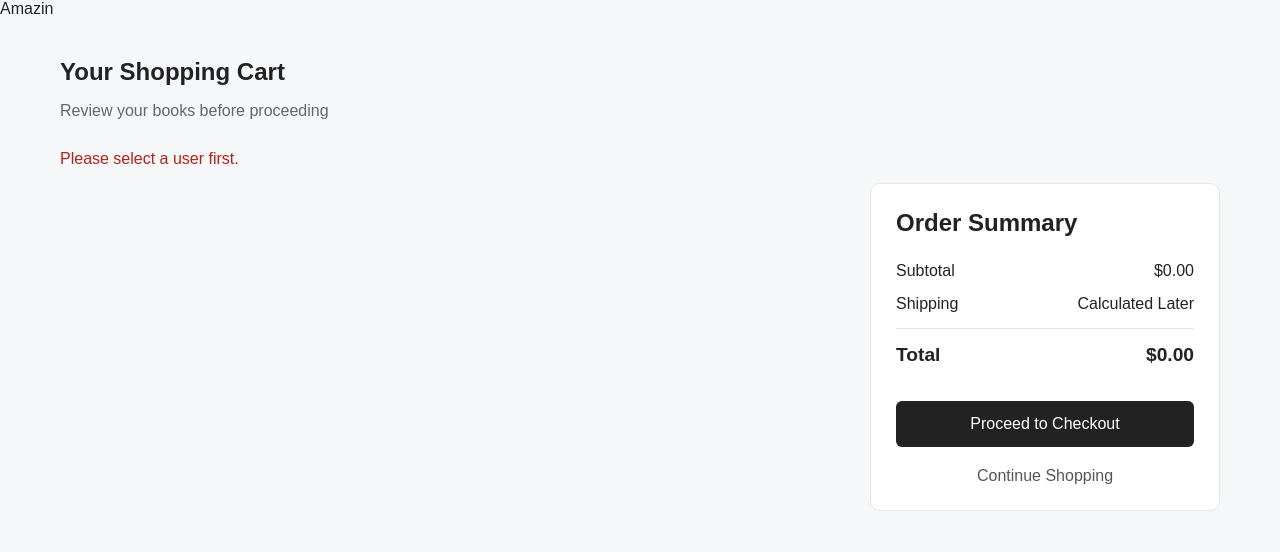
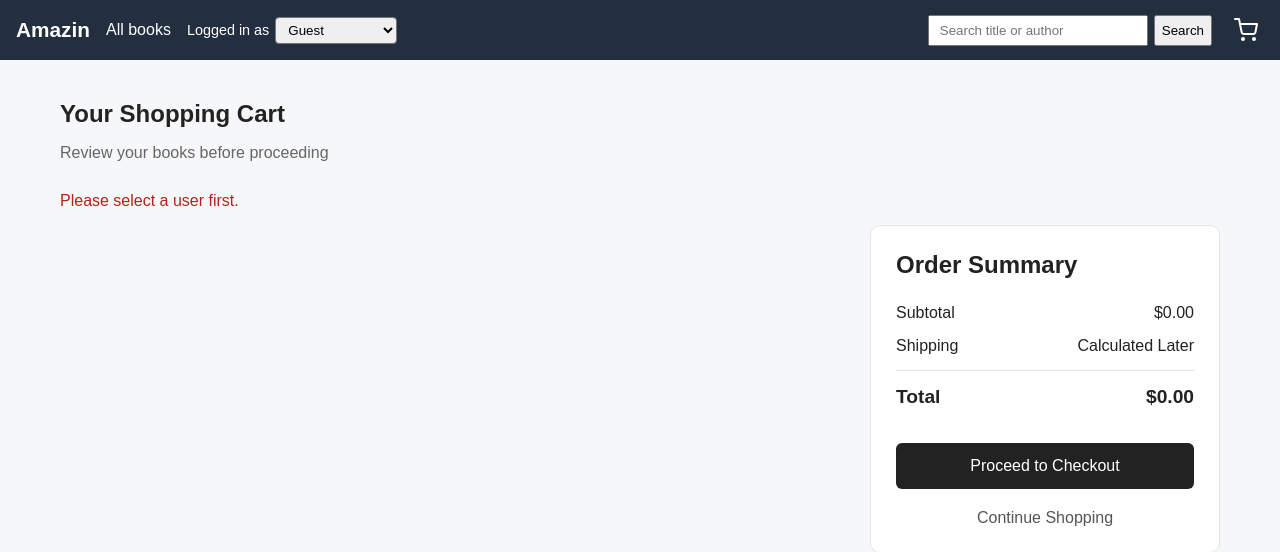
Before and after one commit to TASelwyn/SYSC4806_Project, a Spring Boot app: page /cart/ff471d55-aa94-4301-9476-947f77914498 in a window 1280 px wide. Shown: the top 552 px of the page. Run offline with Spring Boot 4, Linux system fonts and the light colour scheme.

Commit message:
Changed 'My Cart' button icon and location and visual bug fixes

```diff
--- a/src/main/resources/static/css/style.css
+++ b/src/main/resources/static/css/style.css
@@ -38,3 +38,17 @@ body { font-family: system-ui, sans-serif; margin: 0; background: #f7f7f5; color
 .user-toggle { display: flex; align-items: center; gap: 6px; color: #fff; font-size: .9rem; }
 
 .user-toggle select { padding: 4px 8px; border-radius: 4px; }
+
+.cart-icon {
+    display: flex;
+    align-items: center;
+    justify-content: center;
+    padding: 6px;
+    color: white;
+    text-decoration: none;
+}
+
+.cart-icon svg {
+    width: 24px;
+    height: 24px;
+}
--- a/src/main/resources/templates/books/detail.html
+++ b/src/main/resources/templates/books/detail.html
@@ -26,5 +26,7 @@
         </div>
     </article>
 </main>
+<script th:src="@{/js/user-toggle.js}" defer></script>
+<script th:src="@{/js/cart.js}" defer></script>
 </body>
 </html>
--- a/src/main/resources/templates/books/list.html
+++ b/src/main/resources/templates/books/list.html
@@ -18,5 +18,7 @@
 
     <div th:replace="~{fragments/books :: grid(${books})}"></div>
 </main>
+<script th:src="@{/js/user-toggle.js}" defer></script>
+<script th:src="@{/js/cart.js}" defer></script>
 </body>
 </html>
--- a/src/main/resources/templates/cartui/cart.html
+++ b/src/main/resources/templates/cartui/cart.html
@@ -6,12 +6,11 @@
 
     <title>Shopping Cart | Amazin</title>
 
+    <link rel="stylesheet" th:href="@{/css/style.css}">
     <link rel="stylesheet" th:href="@{/css/cart.css}">
 </head>
 <body>
-<header class="cart-navbar">
-    <a th:href="@{/}" class="logo">Amazin</a>
-</header>
+<header th:replace="~{fragments/header :: header}"></header>
 
 <main class="cart-container">
     <section class="cart-header">
--- a/src/main/resources/templates/fragments/header.html
+++ b/src/main/resources/templates/fragments/header.html
@@ -5,7 +5,6 @@
     <a th:href="@{/}" class="logo">Amazin</a>
     <nav>
         <a th:href="@{/books}">All books</a>
-        <a id="cart-link" href="#">My Cart</a>
     </nav>
     <label class="user-toggle">
         <span>Logged in as</span>
@@ -13,12 +12,25 @@
             <option value="">Guest</option>
         </select>
     </label>
-    <script th:src="@{/js/user-toggle.js}" defer></script>
-    <script th:src="@{/js/cart.js}" defer></script>
     <form th:action="@{/books/search}" method="get" class="search-form">
         <input type="text" name="q" th:value="${query}" placeholder="Search title or author">
         <button type="submit">Search</button>
     </form>
+    <a id="cart-link" href="#" class="cart-icon" aria-label="My Cart" title="My Cart">
+        <svg xmlns="http://www.w3.org/2000/svg"
+             width="24"
+             height="24"
+             viewbox="0 0 24 24"
+             fill="none"
+             stroke="currentColor"
+             stroke-width="2"
+             stroke-linecap="round"
+             stroke-linejoin="round">
+             <circle cx="9" cy="21" r="1"></circle>
+             <circle cx="20" cy="21" r="1"></circle>
+             <path d="M1 1h4l2.68 13.39a2 2 0 0 0 2 1.61h9.72a2 2 0 0 0 2-1.61L23 6H6"></path>
+        </svg>
+    </a>
 </header>
 </body>
 </html>
--- a/src/main/resources/templates/index.html
+++ b/src/main/resources/templates/index.html
@@ -14,5 +14,7 @@
     <div th:replace="~{fragments/books :: grid(${books})}"></div>
     <a th:href="@{/books}">Browse all books →</a>
 </main>
+<script th:src="@{/js/user-toggle.js}" defer></script>
+<script th:src="@{/js/cart.js}" defer></script>
 </body>
 </html>
```
Also changed, not shown: src/main/resources/static/css/cart.css (+0 -42 lines).
